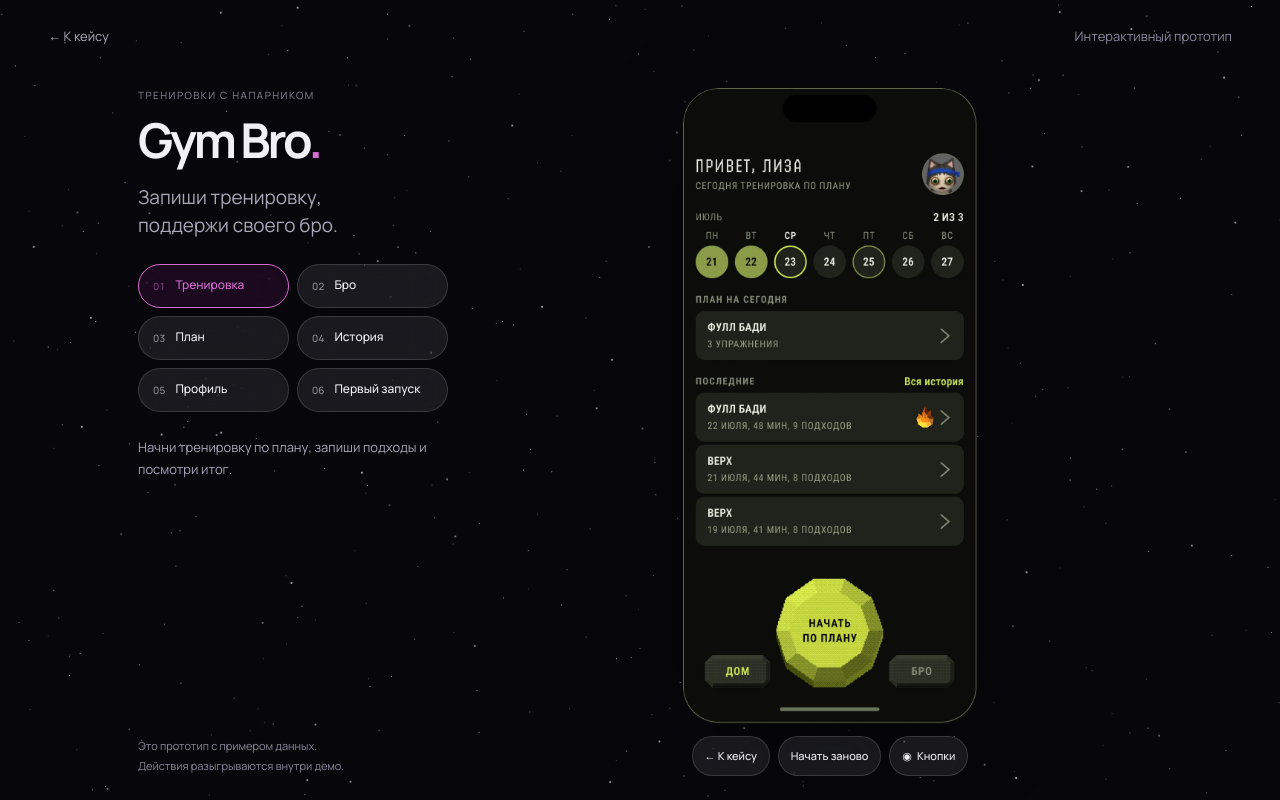
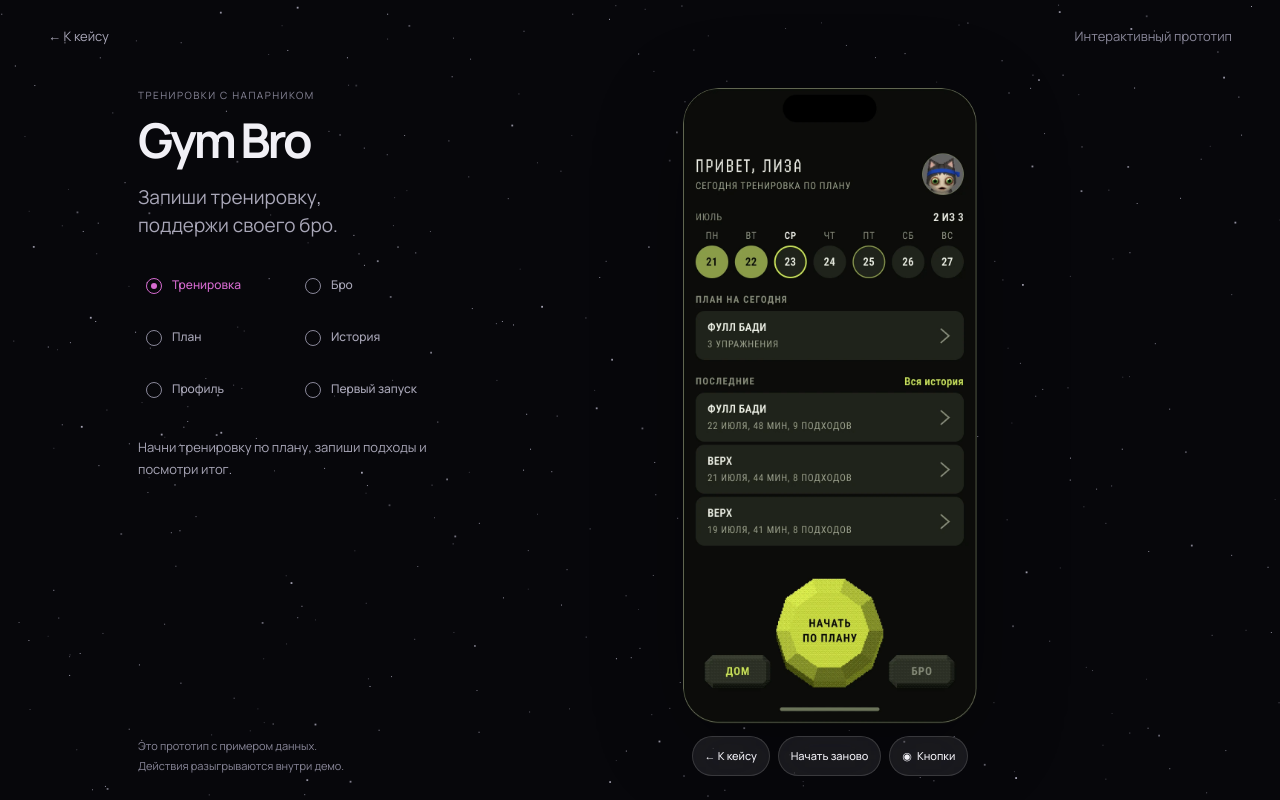
Before and after one commit to elizavetalubshina-cyber/site-portfolio, a website built with Vite: page gym-bro-demo/index.html in a window 1280 px wide. Both pictures are taken after a click on the button "Начать заново". Built offline with nearby package versions, Linux system fonts and the light colour scheme.

Commit message:
Distinguish scenario choices and clean initial Gym Bro view (#39)

```diff
--- a/gym-bro-demo/index.html
+++ b/gym-bro-demo/index.html
@@ -24,7 +24,7 @@
     <aside class="guide" id="guide" aria-label="Сценарии прототипа">
       <div class="intro">
         <p class="eyebrow">ТРЕНИРОВКИ С НАПАРНИКОМ</p>
-        <h1>Gym Bro<span aria-hidden="true">.</span></h1>
+        <h1>Gym Bro</h1>
         <p class="intro-copy">Запиши тренировку,<br />поддержи своего бро.</p>
       </div>
       <nav class="scenarios" aria-label="Выбрать сценарий" id="scenarios"></nav>
@@ -39,7 +39,7 @@
       <div class="device" id="device">
         <div class="screen-viewport" id="viewport">
           <div class="screen" id="screen" tabindex="-1" aria-label="Экран прототипа">
-            <img id="screen-image" class="screen-image" src="/gym-bro-demo/screens/80-12474.webp" width="393" height="852" alt="Главная Gym Bro" draggable="false" fetchpriority="high" />
+            <img id="screen-image" class="screen-image" src="/gym-bro-demo/screens/80-12474-clean.webp" width="393" height="852" alt="Главная Gym Bro" draggable="false" fetchpriority="high" />
             <div id="hotspots" class="hotspots"></div>
           </div>
         </div>
@@ -56,7 +56,7 @@
   </main>
   <dialog class="scenario-menu" id="scenario-menu" aria-labelledby="menu-title">
     <div class="menu-heading">
-      <h2 id="menu-title">Сценарии Gym Bro</h2>
+      <h2 id="menu-title" tabindex="-1">Сценарии Gym Bro</h2>
       <button class="site-button menu-close" type="button" id="menu-close" aria-label="Закрыть меню">×</button>
     </div>
     <div class="menu-content" id="menu-content"></div>
--- a/gym-bro-demo/prototype.css
+++ b/gym-bro-demo/prototype.css
@@ -20,9 +20,13 @@
 [hidden] { display: none !important; }
 body { margin: 0; min-width: 300px; height: 100svh; overflow: hidden; display: flex; flex-direction: column; }
 button, a { -webkit-tap-highlight-color: transparent; }
-button { font: inherit; cursor: pointer; }
+button { font: inherit; cursor: pointer; appearance: none; -webkit-appearance: none; }
 a { color: inherit; text-decoration: none; }
 button:focus-visible, a:focus-visible { outline: 2px solid var(--accent); outline-offset: 4px; }
+.site-button:focus-visible, .scenario:focus-visible, .variant:focus-visible { outline: none; box-shadow: inset 0 0 0 2px var(--accent); }
+html[data-input-mode=pointer] .site-button:focus-visible,
+html[data-input-mode=pointer] .scenario:focus-visible,
+html[data-input-mode=pointer] .variant:focus-visible { box-shadow: none; }
 .sky { position: fixed; inset: 0; z-index: 0; display: block; width: 100%; height: 100%; pointer-events: none; }
 .page-header, .demo-layout { position: relative; z-index: 1; }
 .page-header { flex-shrink: 0; width: 100%; max-width: 1280px; min-height: 72px; margin: 0 auto; padding: 24px 48px; display: flex; align-items: center; justify-content: space-between; font-size: 13px; }
@@ -34,10 +38,9 @@ button:focus-visible, a:focus-visible { outline: 2px solid var(--accent); outlin
 .intro, .scenarios, .demo-note { flex-shrink: 0; }
 .eyebrow { font-size: 10px; letter-spacing: .15em; color: var(--muted); margin: 0 0 12px; }
 h1 { font-size: 48px; line-height: 1.1; letter-spacing: -.065em; margin: 0 0 16px; font-weight: 700; }
-h1 span { color: var(--accent); }
 .intro-copy { font-size: 19px; line-height: 1.5; color: var(--secondary); margin: 0; }
 .scenarios { display: grid; grid-template-columns: 1fr 1fr; gap: 8px; }
-.site-button, .scenario, .variant {
+.site-button {
   display: inline-flex; align-items: center; justify-content: center;
   min-height: 40px; border: 1px solid rgba(255,255,255,.14); border-radius: 999px;
   background: rgba(255,255,255,.08); color: #f1f0f6;
@@ -46,19 +49,25 @@ h1 span { color: var(--accent); }
   transition: background-color .15s, border-color .15s, color .15s;
 }
 .site-button { padding: 8px 12px; gap: 5px; }
-.scenario { justify-content: flex-start; gap: 10px; min-height: 44px; padding: 10px 14px; text-align: left; }
-.scenario[aria-current=true], .variant[aria-pressed=true], .site-button[aria-pressed=true] { color: var(--accent); border-color: var(--accent); background: rgba(172,33,162,.12); }
-.scenario-num { font-size: 10px; opacity: .55; font-variant-numeric: tabular-nums; }
-.site-button:active, .scenario:active, .variant:active { color: var(--accent); border-color: var(--accent); background: rgba(255,255,255,.04); }
+.scenario, .variant { display: inline-flex; align-items: center; justify-content: flex-start; gap: 10px; min-height: 44px; padding: 8px; text-align: left; border: 0; border-radius: 6px; color: var(--secondary); background: transparent; font-size: 12px; font-weight: 500; line-height: 1.4; white-space: nowrap; transition: color .15s; }
+.site-button[aria-pressed=true] { color: var(--accent); border-color: var(--accent); background: rgba(172,33,162,.12); }
+.scenario[aria-current=true], .variant[aria-pressed=true] { color: var(--accent); }
+.choice-marker { flex: 0 0 16px; width: 16px; height: 16px; display: grid; place-items: center; border: 1px solid var(--muted); border-radius: 50%; }
+.choice-marker::after { content: ''; width: 6px; height: 6px; border-radius: 50%; background: transparent; }
+.scenario[aria-current=true] .choice-marker, .variant[aria-pressed=true] .choice-marker { border-color: var(--accent); }
+.scenario[aria-current=true] .choice-marker::after, .variant[aria-pressed=true] .choice-marker::after { background: var(--accent); }
+.site-button:active { color: var(--accent); border-color: var(--accent); background: rgba(255,255,255,.04); }
+.scenario:active, .variant:active { color: var(--accent); }
 @media (hover:hover) and (pointer:fine) {
   .back-link:hover { color: var(--accent); }
-  .site-button:hover, .scenario:hover, .variant:hover { color: var(--accent); border-color: var(--accent); }
+  .site-button:hover { color: var(--accent); border-color: var(--accent); }
+  .scenario:hover, .variant:hover { color: var(--accent); }
 }
 .scenario-detail { flex: 1; min-height: 0; overflow-y: auto; scrollbar-width: thin; }
 .hint { font-size: 13px; line-height: 1.7; margin: 0; color: var(--secondary); }
 .variants { display: flex; flex-wrap: wrap; gap: 8px; margin-top: 16px; }
 .variants:empty { display: none; }
-.variant { min-height: 34px; padding: 7px 12px; font-size: 11px; }
+.variant { gap: 8px; min-height: 36px; padding: 7px 8px; font-size: 11px; }
 .demo-note { font-size: 11px; line-height: 1.8; color: var(--muted); margin: 0; }
 .preview { height: 100%; min-height: 0; min-width: 0; display: flex; flex-direction: column; align-items: center; gap: 12px; }
 .device { flex-shrink: 0; width: calc(393px * var(--scale)); height: calc(852px * var(--scale)); position: relative; border-radius: calc(48px * var(--scale)); background: #0b0c0a; box-shadow: 0 20px 90px #0005; }
@@ -85,6 +94,7 @@ h1 span { color: var(--accent); }
 .scenario-menu::backdrop { background: rgba(3,3,6,.65); backdrop-filter: blur(5px); -webkit-backdrop-filter: blur(5px); }
 .menu-heading { flex-shrink: 0; display: flex; align-items: center; justify-content: space-between; gap: 16px; margin-bottom: 20px; }
 .menu-heading h2 { font-size: 17px; line-height: 1.4; font-weight: 700; margin: 0; }
+.menu-heading h2:focus { outline: none; }
 .menu-close { width: 44px; height: 44px; padding: 0; font-size: 24px; line-height: 1; }
 .menu-content { min-height: 0; overflow-y: auto; overscroll-behavior: contain; }
 @media (min-width:761px) and (max-width:1000px) {
--- a/gym-bro-demo/prototype.js
+++ b/gym-bro-demo/prototype.js
@@ -16,7 +16,7 @@ const broVariants = [
   ['Пригласить', '80:13982'], ['Принять', '80:14136'], ['Прогресс', '80:14179'],
   ['Сейчас в зале', '80:14503'], ['Пинок', '80:14956'],
 ];
-const el = Object.fromEntries(['screen', 'screen-image', 'hotspots', 'device', 'viewport', 'hint', 'variants', 'scenarios', 'back', 'restart', 'show-hotspots', 'status', 'loading', 'preview', 'player-tools', 'guide', 'guide-slot', 'scenario-menu', 'menu-content', 'menu-toggle', 'menu-close'].map(id => [id, document.getElementById(id)]));
+const el = Object.fromEntries(['screen', 'screen-image', 'hotspots', 'device', 'viewport', 'hint', 'variants', 'scenarios', 'back', 'restart', 'show-hotspots', 'status', 'loading', 'preview', 'player-tools', 'guide', 'guide-slot', 'scenario-menu', 'menu-content', 'menu-toggle', 'menu-close', 'menu-title'].map(id => [id, document.getElementById(id)]));
 const mobileLayout = matchMedia('(max-width:760px)');
 let scenario = scenarios.find(item => item.key === location.hash.slice(1)) || scenarios[0];
 let current;
@@ -33,7 +33,11 @@ let kickSent = false;
 let kickAssetsReady;
 const KICK_AVAILABLE = '80:14956';
 const KICK_SENT = '134:10599';
-const picture = id => `/gym-bro-demo/screens/${(id === KICK_SENT ? KICK_AVAILABLE : id).replace(':', '-')}.webp`;
+const picture = id => {
+  const screenId = id === KICK_SENT ? KICK_AVAILABLE : id;
+  const filename = screenId === '80:12474' ? '80-12474-clean' : screenId.replace(':', '-');
+  return `/gym-bro-demo/screens/${filename}.webp`;
+};
 
 function prepareKickAssets() {
   kickAssetsReady ||= Promise.all(['paw', 'avatar', 'sent-button'].map(name => {
@@ -88,7 +92,7 @@ function openMenu() {
   if (!mobileLayout.matches || el['scenario-menu'].open) return;
   el['scenario-menu'].showModal();
   el['menu-toggle'].setAttribute('aria-expanded', 'true');
-  el.scenarios.querySelector('[aria-current="true"]')?.focus({ preventScroll: true });
+  el['menu-title'].focus({ preventScroll: true });
 }
 
 function closeMenu() {
@@ -276,7 +280,7 @@ function renderVariants() {
     const button = document.createElement('button');
     button.type = 'button';
     button.className = 'variant';
-    button.textContent = label;
+    button.append(choiceMarker(), label);
     button.setAttribute('aria-pressed', String(id === current.id || id === KICK_AVAILABLE && current.id === KICK_SENT));
     button.addEventListener('click', () => {
       broConnected = !['80:13982', '80:14136'].includes(id);
@@ -375,16 +379,19 @@ function chooseScenario(next) {
   navigate(next.start, { record: false });
 }
 
-for (const [index, item] of scenarios.entries()) {
+function choiceMarker() {
+  const marker = document.createElement('span');
+  marker.className = 'choice-marker';
+  marker.setAttribute('aria-hidden', 'true');
+  return marker;
+}
+
+for (const item of scenarios) {
   const button = document.createElement('button');
   button.type = 'button';
   button.className = 'scenario';
   button.dataset.scenario = item.key;
-  const number = document.createElement('span');
-  number.className = 'scenario-num';
-  number.textContent = `0${index + 1}`;
-  number.setAttribute('aria-hidden', 'true');
-  button.append(number, item.label);
+  button.append(choiceMarker(), item.label);
   button.addEventListener('click', () => chooseScenario(item));
   el.scenarios.append(button);
 }
@@ -412,7 +419,11 @@ el.screen.addEventListener('click', event => {
   el.device.classList.add('flash-hotspots');
   flashTimer = setTimeout(() => el.device.classList.remove('flash-hotspots'), 1100);
 });
+addEventListener('pointerdown', () => {
+  document.documentElement.dataset.inputMode = 'pointer';
+}, { capture: true });
 addEventListener('keydown', event => {
+  if (event.key === 'Tab') document.documentElement.dataset.inputMode = 'keyboard';
   if (event.key === 'Escape' && !el['scenario-menu'].open && trail.length) goBack();
 });
 addEventListener('hashchange', () => { const next = scenarios.find(item => item.key === location.hash.slice(1)); if (next) chooseScenario(next); });
```
Also changed, not shown: gym-bro-demo/README.md, public/gym-bro-demo/screens/80-12474-clean.webp (added), public/gym-bro-demo/screens/80-12474.webp (deleted).
